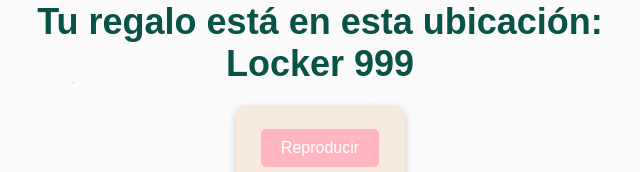
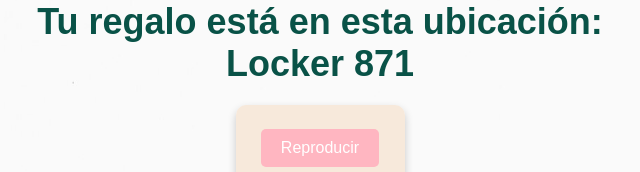
Before and after one commit to silent-ux/silent007, a plain HTML site: page hello.html in a window 1280 px wide. Shown: the part 206-378 px from the top of the page, 320-960 px from the left. Drawn offline with Linux system fonts and the light colour scheme.

Commit message:
Update hello.html

```diff
--- a/hello.html
+++ b/hello.html
@@ -112,7 +112,7 @@
     </style>
 </head>
 <body>
-    <div class="message">¡Felicidades por llegar hasta aquí!<br>Tu regalo está en esta ubicación:<br><strong>Locker 999</strong></div>
+    <div class="message">¡Felicidades por llegar hasta aquí!<br>Tu regalo está en esta ubicación:<br><strong>Locker 871</strong></div>
     <div class="audio-container">
         <audio id="audio" > /* Se quito controls */
             <source src="hello.mp3" type="audio/mpeg">
```
